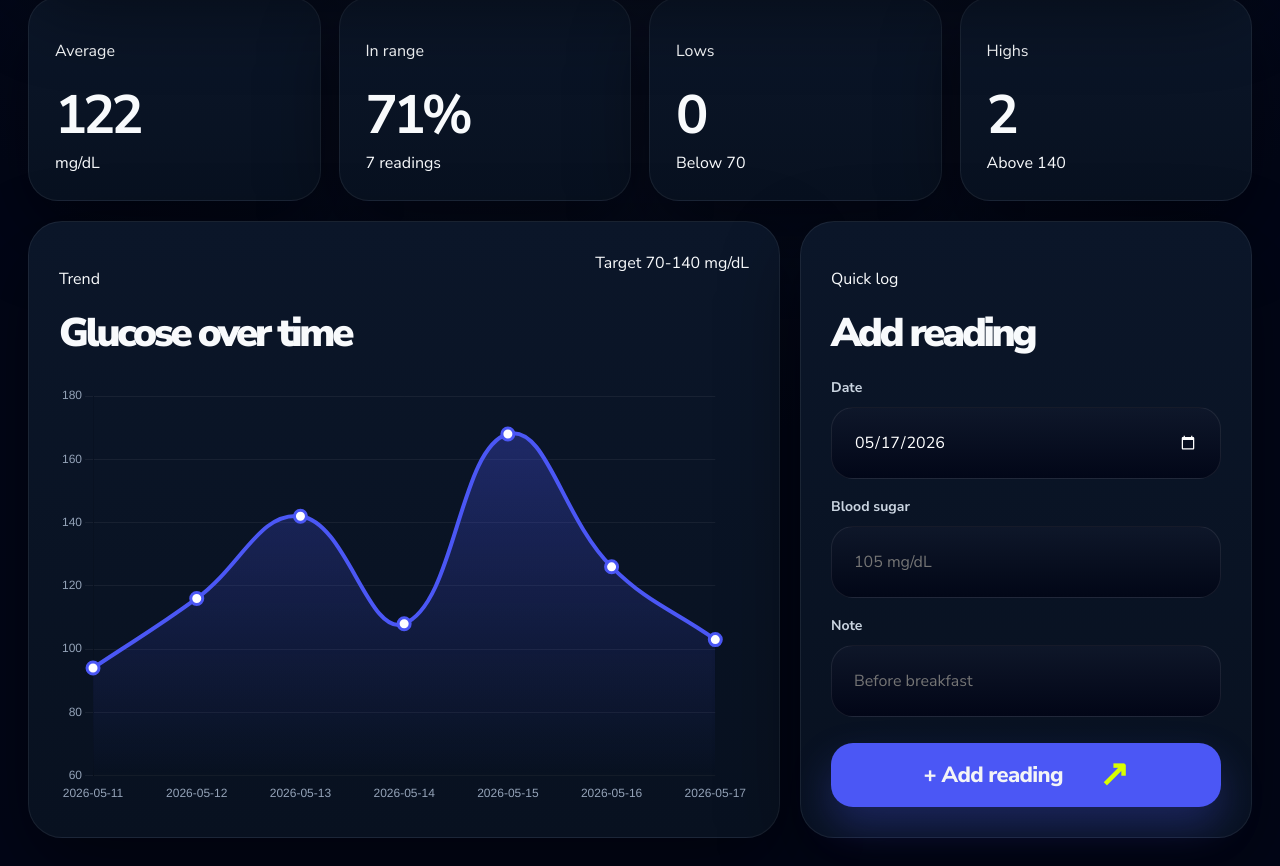
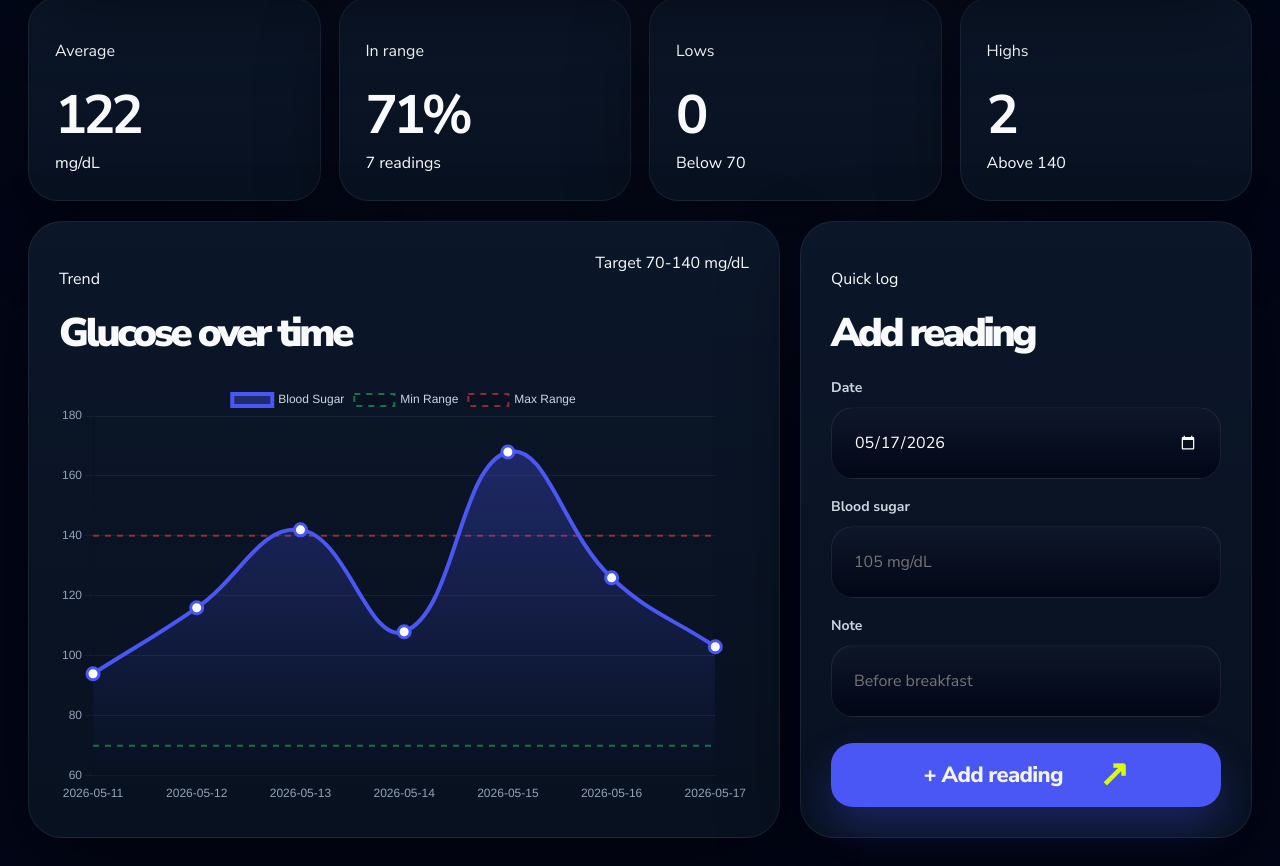
Before and after one commit to eeshdarthvader/gluco-track, a React (Vite) app: page / in a window 1280 px wide. Shown: the part 418-1284 px from the top of the page. Built offline with nearby package versions, Linux system fonts and the light colour scheme; no server answers; the database is empty; the HTML template or start-up script is replaced by a standard one.

Commit message:
Add target range indicators to chart

```diff
--- a/src/components/GlucoseChart.jsx
+++ b/src/components/GlucoseChart.jsx
@@ -50,6 +50,22 @@ export default function GlucoseChart({ readings = [] }) {
           return gradient;
         },
       },
+      {
+        label: 'Min Range',
+        data: labels.map(() => 70),
+        borderColor: 'rgba(34,197,94,.55)',
+        borderDash: [6, 6],
+        borderWidth: 2,
+        pointRadius: 0,
+      },
+      {
+        label: 'Max Range',
+        data: labels.map(() => 140),
+        borderColor: 'rgba(239,68,68,.55)',
+        borderDash: [6, 6],
+        borderWidth: 2,
+        pointRadius: 0,
+      },
     ],
   };
 
@@ -58,7 +74,9 @@ export default function GlucoseChart({ readings = [] }) {
     maintainAspectRatio: false,
     plugins: {
       legend: {
-        display: false,
+        labels: {
+          color: '#cbd5e1',
+        },
       },
       tooltip: {
         backgroundColor: '#0f172a',
```
